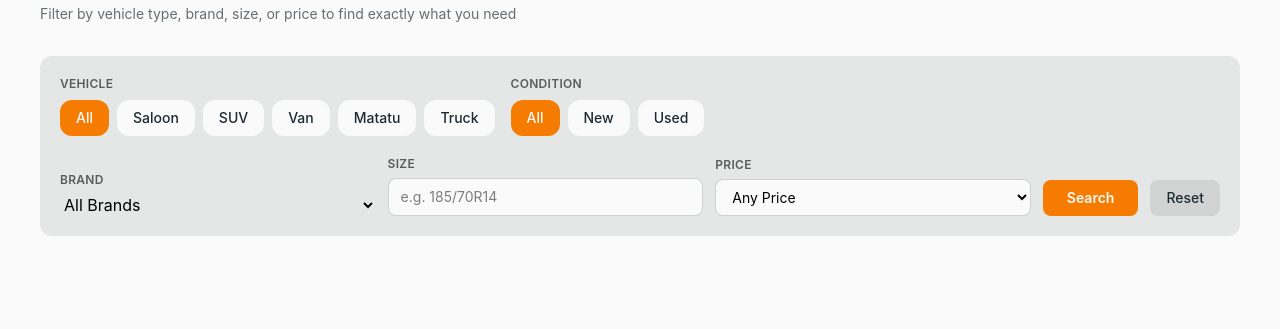
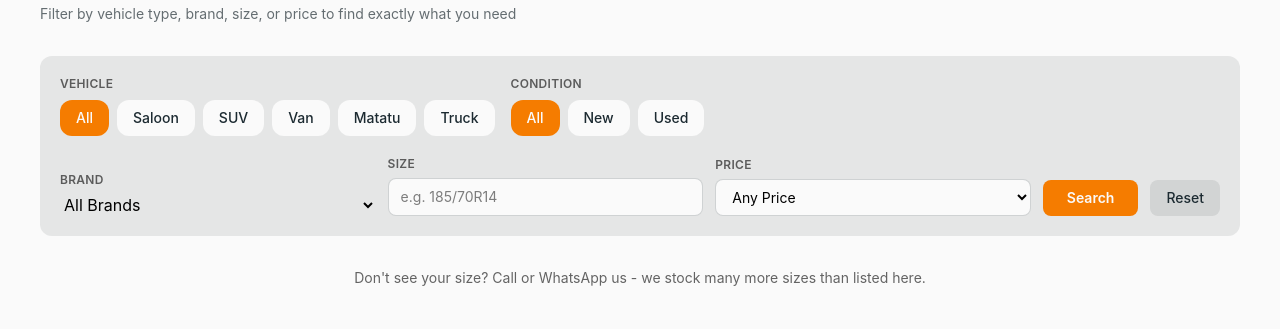
Before and after one commit to WainainaGathecha/smartkingsauto, a website: page index.html in a window 1280 px wide. Shown: the part 618-947 px from the top of the page. Drawn offline with nearby package versions, Linux system fonts and the light colour scheme; files that its build step writes are made by us from their sources.

Commit message:
add informational text below the filter bar

```diff
--- a/index.html
+++ b/index.html
@@ -307,6 +307,9 @@
                 </div>
 
             </div>
+            <p class="text-sm opacity-60 text-center mb-6">
+                Don't see your size? Call or WhatsApp us - we stock many more sizes than listed here.
+            </p>
 
             <!-- Results count -->
             <p id="results-count" class="text-sm opacity-60 mb-4"></p>
```
